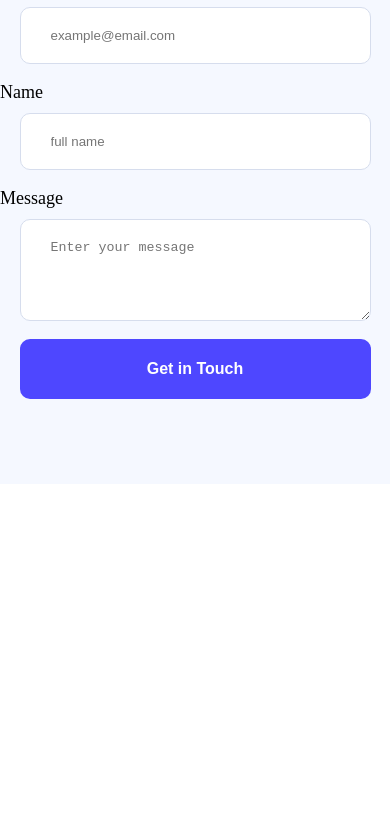
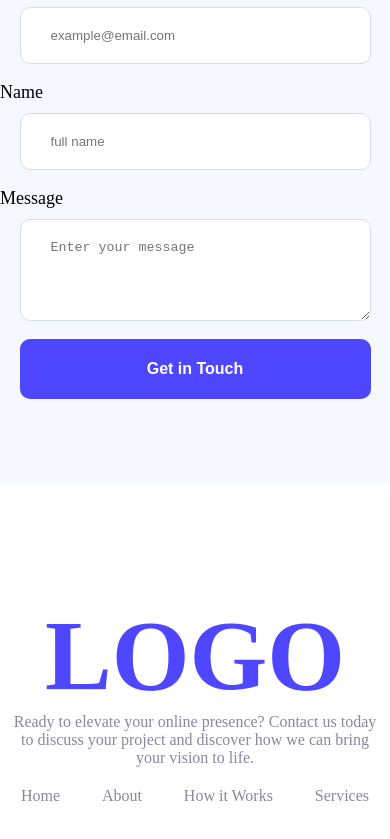
Before and after one commit to devnajmulislam/webflow-agencies, a plain HTML site: page index.html in a window 390 px wide. Shown: the part 3972-4811 px from the top of the page. Before the commit the page ends 4470 px from the top, so only its background shows below. Drawn offline with Linux system fonts and the light colour scheme.

Commit message:
created footer section, while finished responsive

```diff
--- a/index.html
+++ b/index.html
@@ -160,12 +160,19 @@
             </form>
 
         </section>
-
-        <!--  -->
-
     </main>
 
-    <footer></footer>
+    <footer class="footer-section">
+        <h3 class="footer-title">LOGO</h3>
+        <p class="footer-description">Ready to elevate your online presence? Contact us today to discuss your project and discover how we can bring
+            your vision to life.</p>
+        <ul class="footer-items-container">
+            <li><a href="#">Home</a></li>
+            <li><a href="#">About</a></li>
+            <li><a href="#">How it Works</a></li>
+            <li><a href="#">Services</a></li>
+        </ul>
+    </footer>
 
 </body>
 
--- a/style.css
+++ b/style.css
@@ -410,6 +410,47 @@ body {}
     border: none;
 }
 
+/* FOOTER SECTION STYLES */
+.footer-section {
+    max-width: 530px;
+    margin: 0 auto;
+    min-height: 220px;
+    padding: 100px 0px;
+
+    text-align: center;
+}
+
+.footer-section .footer-title {
+    font-weight: 900;
+    font-size: 6.25rem;
+
+    color: #4E47FF;
+}
+
+.footer-section .footer-description {
+    font-weight: 400;
+    font-size: 1rem;
+
+    color: #8987A1;
+    margin-bottom: 20px;
+}
+
+.footer-section .footer-items-container {
+    list-style: none;
+    display: flex;
+    justify-content: space-around;
+    align-items: center;
+}
+
+.footer-section .footer-items-container a {
+    text-decoration: none;
+    color: #8987A1;
+    font-weight: 400;
+    font-size: 1rem;
+
+}
+
+
 
 
 
@@ -583,14 +624,15 @@ body {}
         margin: 0 auto;
     }
 
-
-
-
     .form-input-container .form-btn {
         width: 90%;
         display: block;
         margin: 0 auto;
     }
 
+    .footer-description {
+        padding: 0px 10px;
+    }
+
 
 }
```
